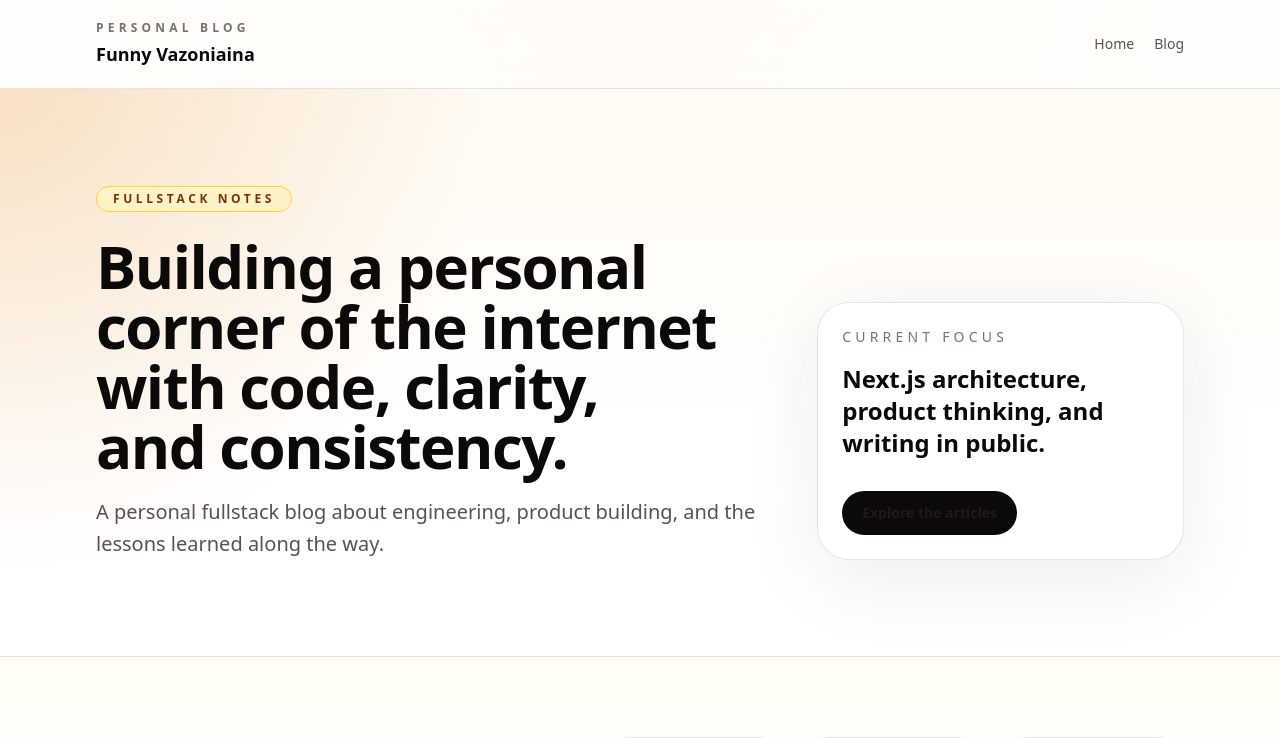
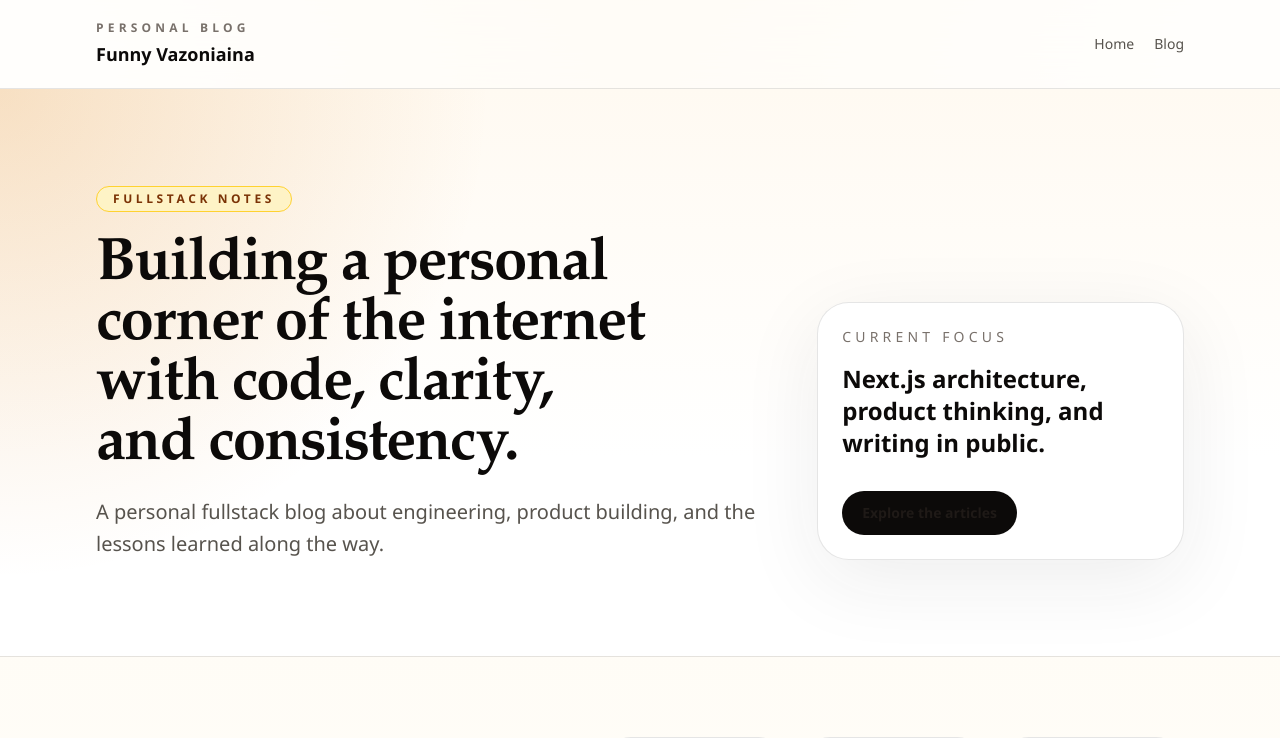
Before and after one commit to FunnyVazoniaina/NextBlog, a Next.js app: page / in a window 1280 px wide. Shown: the top 738 px of the page. Built offline with nearby package versions, Linux system fonts and the light colour scheme.

Commit message:
Replaced remote fonts with a local editorial font stack.

```diff
--- a/app/globals.css
+++ b/app/globals.css
@@ -7,6 +7,10 @@
   --surface: #ffffff;
   --muted: #6b5f57;
   --line: rgba(41, 37, 36, 0.12);
+  --font-manrope:
+    "Avenir Next", "Segoe UI", "Helvetica Neue", "Noto Sans", sans-serif;
+  --font-fraunces:
+    "Iowan Old Style", "Palatino Linotype", "Book Antiqua", Georgia, serif;
 }
 
 @theme inline {
```
